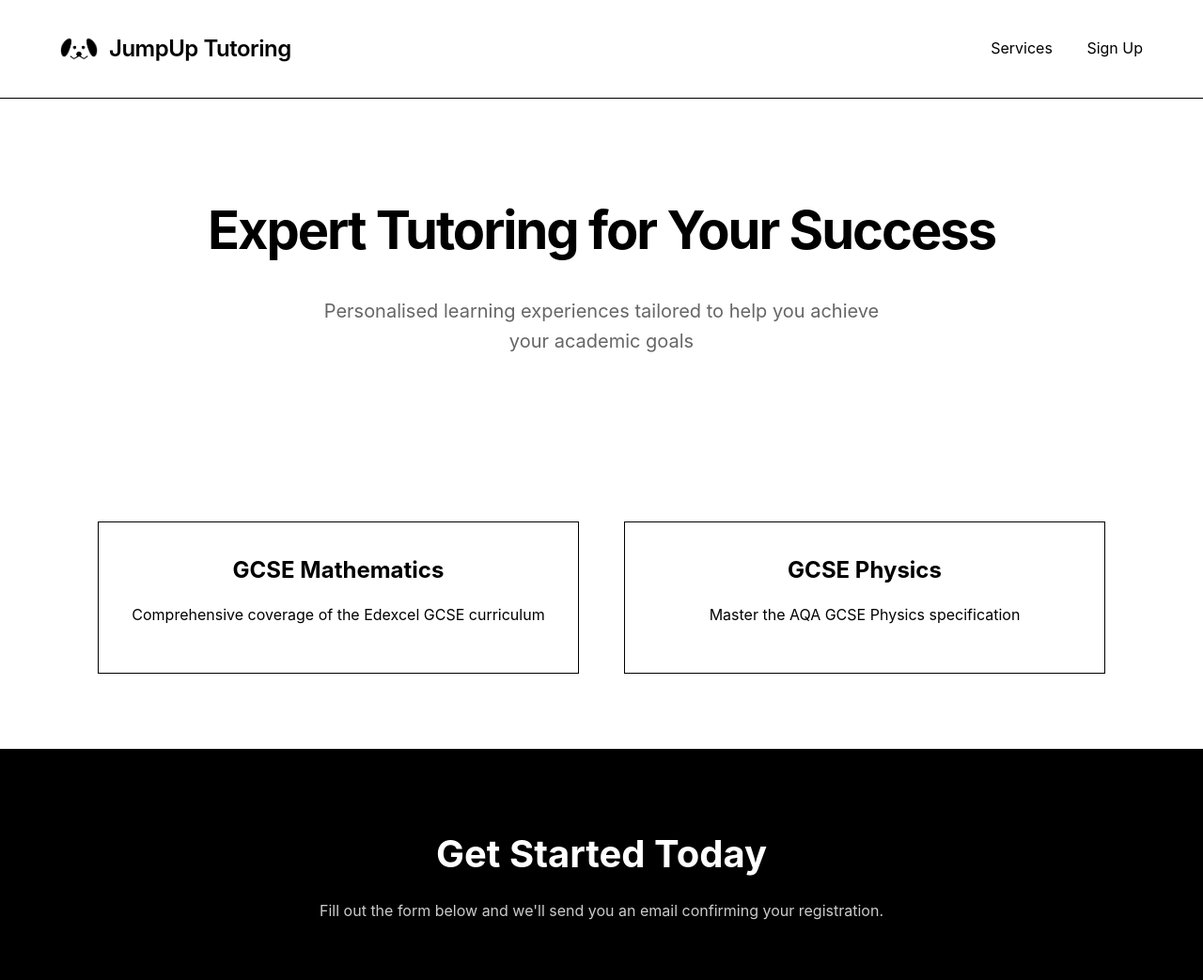
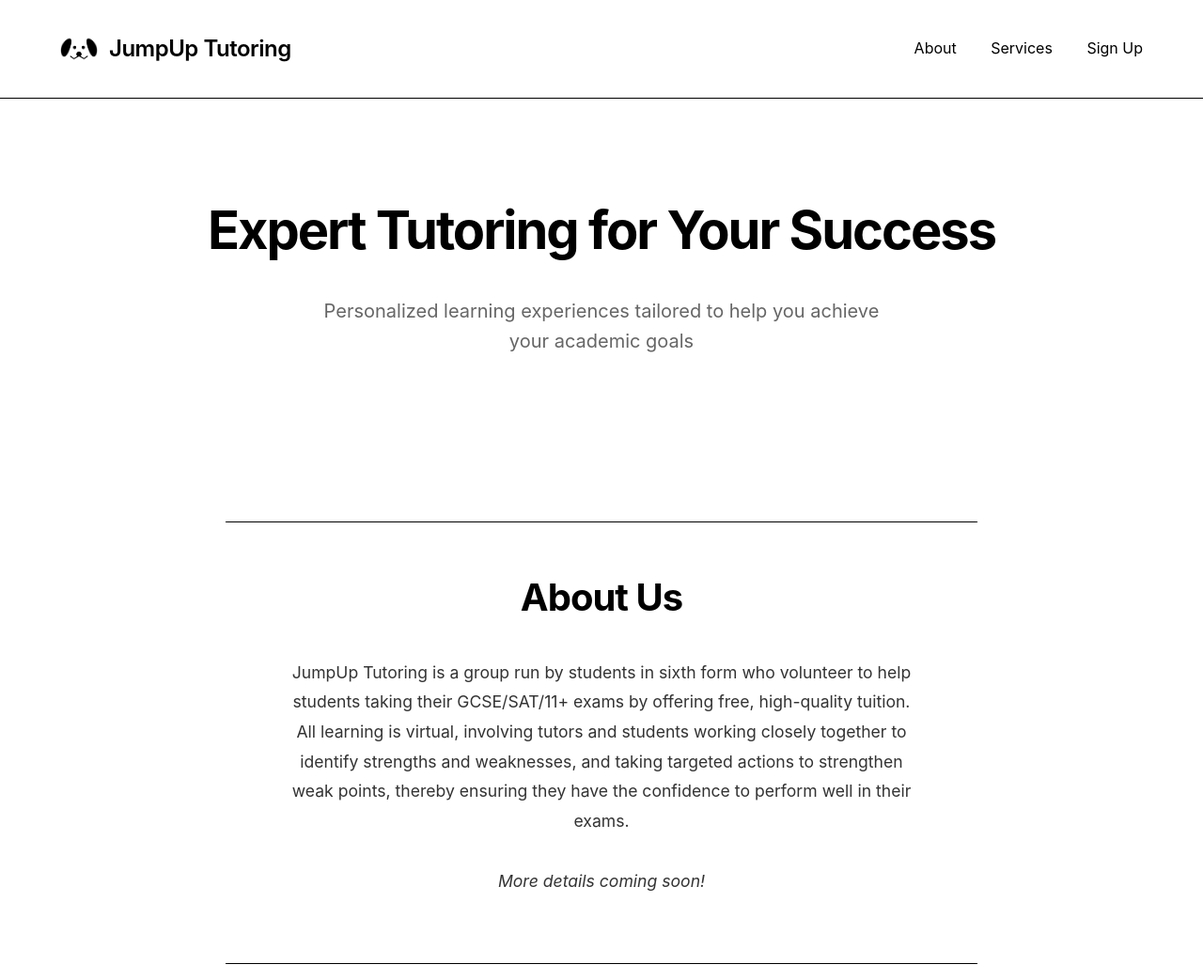
Before and after one commit to nirbhaysax/test, a plain HTML site: page index.html in a window 1280 px wide. Shown: the top 1043 px of the page at 94% size. Drawn offline with Linux system fonts and the light colour scheme; grey boxes are pictures that could not be loaded.

Commit message:
Update index.html

```diff
--- a/index.html
+++ b/index.html
@@ -3,7 +3,7 @@
 <head>
     <meta charset="UTF-8">
     <meta name="viewport" content="width=device-width, initial-scale=1.0">
-    <title>JumpUp Tutoring</title>
+    <title>Your Tutoring Business</title>
     <style>
         * {
             margin: 0;
@@ -75,6 +75,34 @@
             color: #666;
             max-width: 600px;
             margin: 0 auto 3rem;
+        }
+
+        .about {
+            max-width: 800px;
+            margin: 4rem auto;
+            padding: 3rem 5%;
+            text-align: center;
+            border-top: 1px solid #000;
+            border-bottom: 1px solid #000;
+        }
+
+        .about h2 {
+            font-size: 2.5rem;
+            margin-bottom: 2rem;
+            letter-spacing: -1px;
+        }
+
+        .about p {
+            font-size: 1.1rem;
+            line-height: 1.8;
+            color: #333;
+            margin-bottom: 1.5rem;
+        }
+
+        .coming-soon {
+            font-style: italic;
+            color: #999;
+            margin-top: 2rem;
         }
 
         .services {
@@ -243,6 +271,7 @@
                 <span>JumpUp Tutoring</span>
             </div>
             <div>
+                <a href="#about">About</a>
                 <a href="#services">Services</a>
                 <a href="#signup">Sign Up</a>
             </div>
@@ -251,7 +280,15 @@
 
     <section class="hero">
         <h1>Expert Tutoring for Your Success</h1>
-        <p class="subtitle"> Personalised learning experiences tailored to help you achieve your academic goals</p>
+        <p class="subtitle">Personalized learning experiences tailored to help you achieve your academic goals</p>
+    </section>
+
+    <section class="about" id="about">
+        <div class="about-container">
+            <h2>About Us</h2>
+            <p>JumpUp Tutoring is a group run by students in sixth form who volunteer to help students taking their GCSE/SAT/11+ exams by offering free, high-quality tuition. All learning is virtual, involving tutors and students working closely together to identify strengths and weaknesses, and taking targeted actions to strengthen weak points, thereby ensuring they have the confidence to perform well in their exams.</p>
+            <p class="coming-soon">More details coming soon!</p>
+        </div>
     </section>
 
     <section class="services" id="services">
```
